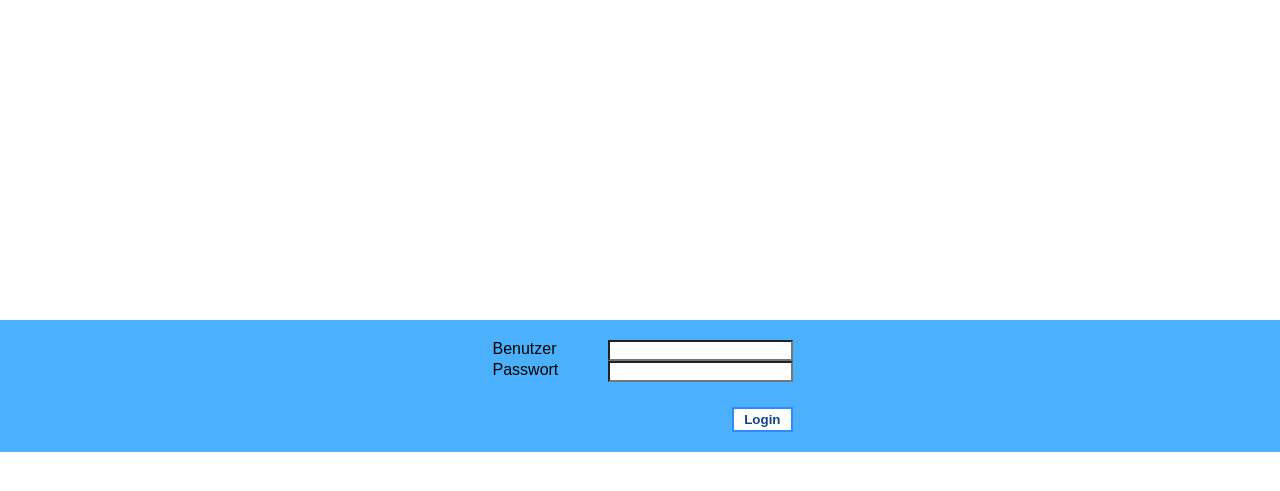
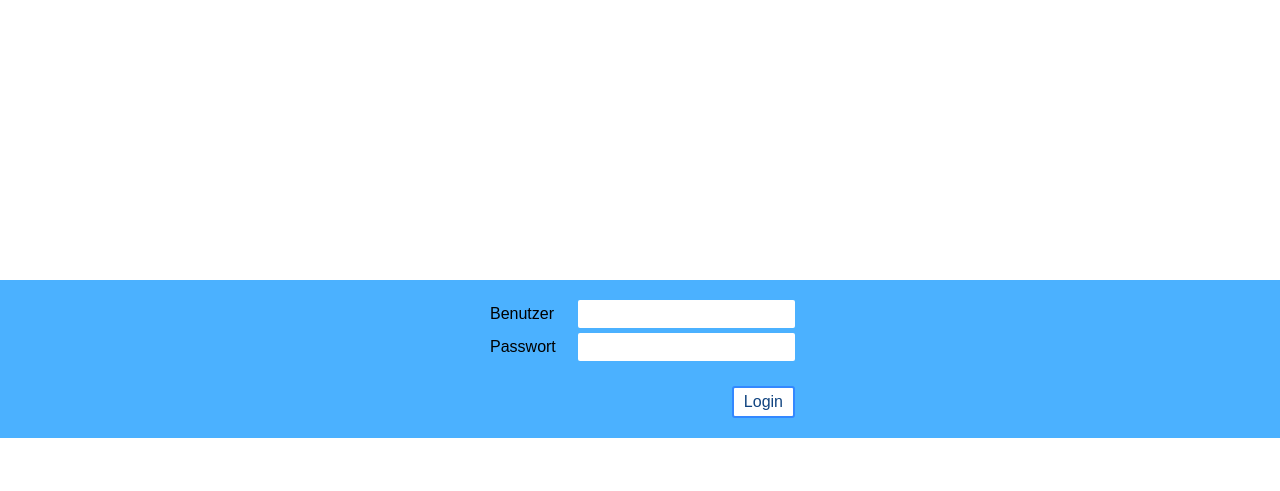
Before and after one commit to ns130291/EuA, a PHP site: page /login.php in a window 1280 px wide. Shown: the top 491 px of the page. Run offline with PHP 8.4, Linux system fonts and the light colour scheme.

Commit message:
improved login page, especially for mobile devices

```diff
--- a/login.js
+++ b/login.js
@@ -5,13 +5,17 @@ window.addEventListener('DOMContentLoaded', function() {
 }, false);
 
 function login(e) {
+    var errors = document.getElementsByClassName("error-login");
+    for(var i = 0; i < errors.length; i++){
+        document.getElementById("loginformcontainer").removeChild(errors[i])
+    }
 
     var user = document.getElementById("user").value;
     if (user === "" || user === null) {
         var error = document.createElement("div");
         error.innerHTML = "Username muss angegeben werden";
         error.className = "error-login";
-        document.getElementById("login").insertBefore(error, document.getElementById("loginformcontainer"));
+        document.getElementById("loginformcontainer").insertBefore(error, document.getElementById("loginform"));
         e.preventDefault();
     }
 
@@ -20,7 +24,7 @@ function login(e) {
         var error = document.createElement("div");
         error.innerHTML = "Passwort fehlt";
         error.className = "error-login";
-        document.getElementById("login").insertBefore(error, document.getElementById("loginformcontainer"));
+        document.getElementById("loginformcontainer").insertBefore(error, document.getElementById("loginform"));
         e.preventDefault();
     }
     document.getElementById("pw").value = "";
--- a/login.php
+++ b/login.php
@@ -59,11 +59,11 @@ if ($_SERVER['REQUEST_METHOD'] == 'POST') {
                 <div id="loginformcontainer">
                     <?php /* irgendwas verhindert, dass auf der android tastatur "next" angezeigt wird für die formularfelder */ ?>
                     <form action="login.php" method="post" id="loginform">
-                        <div class="cf">
-                            <label for="user">Benutzer</label><input id="user" name="user" class="right" type="text"/>
+                        <div class="cf" style="padding-bottom: 5px;">
+                            <label for="user" class="login-label left">Benutzer</label><input id="user" name="user" class="right login-input" type="text"/>
                         </div>
                         <div class="cf">
-                            <label for="pw">Passwort</label><input id="pw" class="right" type="password"/>
+                            <label for="pw" class="login-label left">Passwort</label><input id="pw" class="right login-input" type="password"/>
                         </div>
                         <div class="cf" style="padding-top: 25px;">
                             <div id="loginbutton" class="right">
--- a/main.css
+++ b/main.css
@@ -1,14 +1,11 @@
 html, body{
     height: 100%;
     margin: 0;
-}
-
-body{
-    min-width: 600px;
+    font-size: 16px;
 }
 
 #spacertop{
-    height: 40%;
+    height: 35%;
 }
 
 input{
@@ -28,6 +25,18 @@ button, input, select {
     background-image: none;
 }
 
+.login-input{
+    font-size: 16px;
+    border: none;
+    font-family: sans-serif;
+    padding: 5px;
+    border-radius: 2px;
+}
+
+.login-label{
+    padding: 5px;
+}
+
 #logincontainer{
     background-color: #4bb1ff;
     padding-top: 20px;
@@ -36,21 +45,22 @@ button, input, select {
 
 #login{
     margin: 0 auto;
-    max-width: 305px;
     font-family: sans-serif;
 }
 
 #loginformcontainer{
-    margin-left: 5px;
+    margin-left: 25px;
+    margin-right: 25px;
 }
 
 #submit{
     background-color: white;
     border: 2px solid #3388ff;
-    padding: 3px 10px;
-    font-weight: bold;
+    padding: 5px 10px;
     cursor: pointer;
     color: #114480;
+    font-size: 16px;
+    border-radius: 3px;
 }
 
 #submit:hover{
@@ -136,9 +146,10 @@ button, input, select {
 }
 
 .error-login{
-    background-color: #ff2222;
+    background-color: #FF6964;
     padding: 5px;
     margin-bottom: 5px;
+    border-radius: 2px;
 }
 
 .right{
@@ -313,3 +324,15 @@ content{
     top: 29px;
     left: 15px;
 }
+
+@media (min-width:400px) {
+    #login{
+        max-width: 360px;
+    }
+}
+
+@media (min-width:600px) {
+    body{
+        min-width: 600px;
+    }
+}
```
